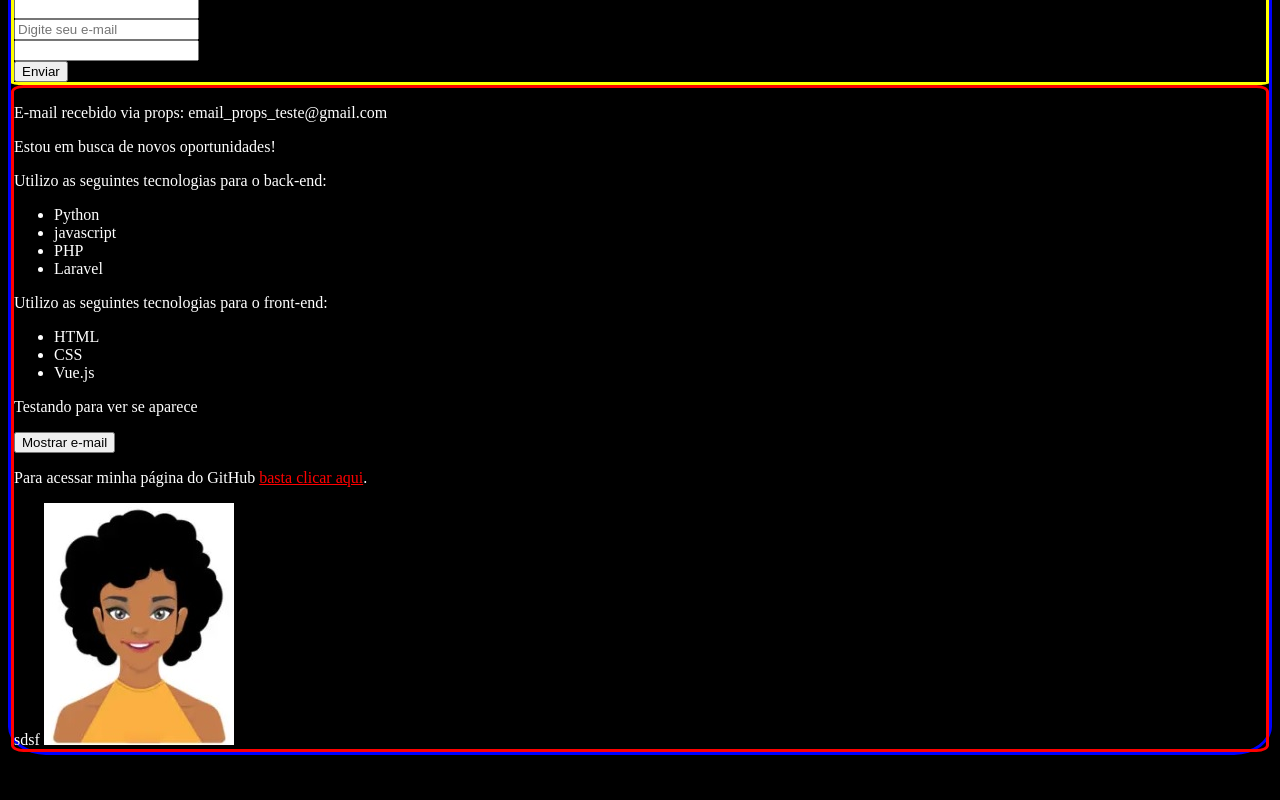
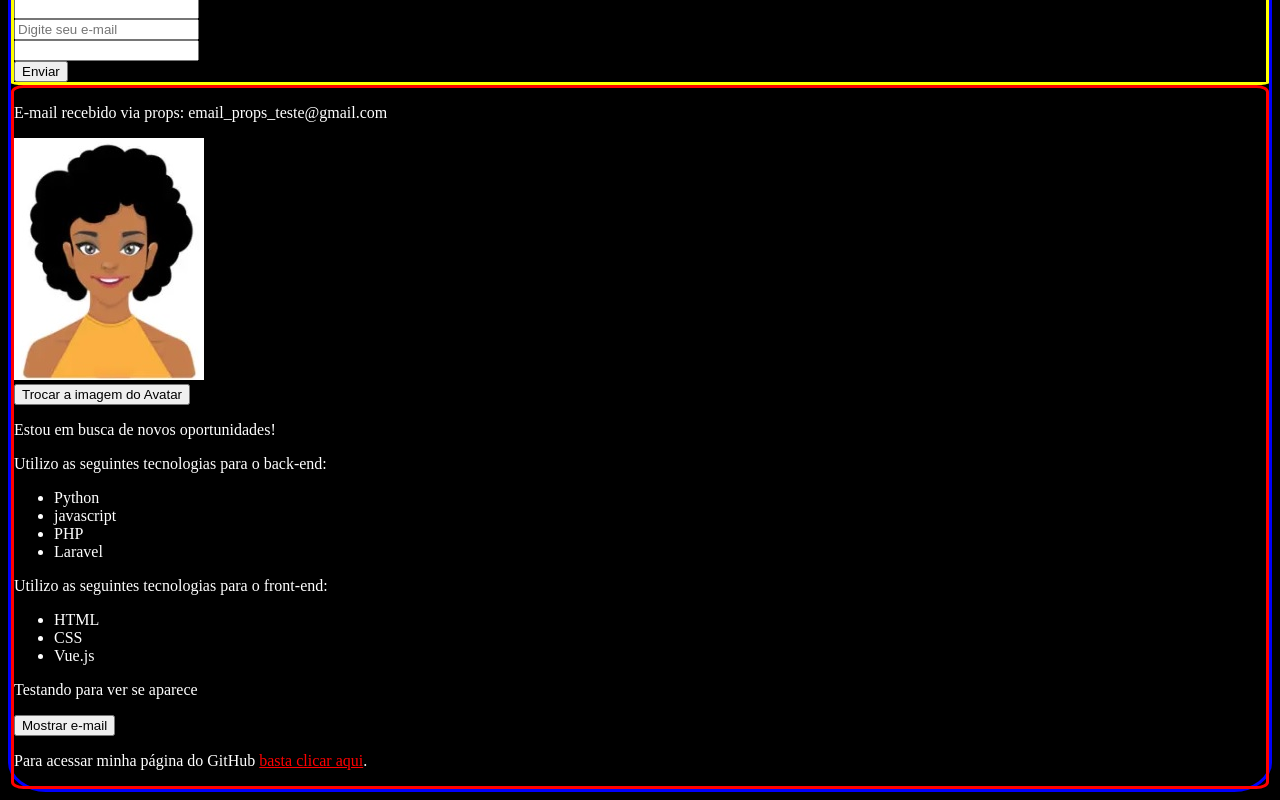
Before and after one commit to IsabelBoaventura/VueJs, a Vue app in the folder MatheusBasttisti/2_projeto_vue/: page / in a window 1280 px wide. Shown: the part 1105-1905 px from the top of the page. Before the commit the page ends 1868 px from the top, so only its background shows below. Built offline with nearby package versions, Linux system fonts and the light colour scheme.

Commit message:
Finalizando aula 18

```diff
--- a/MatheusBasttisti/2_projeto_vue/src/components/Info.vue
+++ b/MatheusBasttisti/2_projeto_vue/src/components/Info.vue
@@ -2,6 +2,7 @@
 
     <div style="border: solid 3px red; border-radius: 1%;">
         <p>E-mail recebido via props: {{ email }}</p>
+        <Picture />
         <p v-if="esta_trabalhando">  === Aqui eu recebi o segudno  props <br>Estou trabalhando no momento.</p>
         <p v-else>Estou em busca de novos oportunidades! </p>
         <p>Utilizo as seguintes tecnologias para o back-end:</p>
@@ -22,9 +23,9 @@
 
 
         <p>Para acessar minha página do GitHub <a v-bind:href="meu_link" target="_blank"> basta clicar aqui</a>. </p>
-sdsf
 
-        <Picture />
+
+
     </div>
 </template>
 
--- /dev/null
+++ b/MatheusBasttisti/2_projeto_vue/src/components/MudarImagem.vue
@@ -0,0 +1,14 @@
+<template>
+    <div>
+        <button @click="$emit('nomeEmit')" > Trocar a imagem do Avatar </button>
+
+    </div>
+</template>
+
+<script>
+export default {
+    name: "MudarImagem",
+    emits: ['nomeEmit']
+
+}
+</script>
--- a/MatheusBasttisti/2_projeto_vue/src/components/Picture.vue
+++ b/MatheusBasttisti/2_projeto_vue/src/components/Picture.vue
@@ -1,17 +1,32 @@
 <template>
-    <img :src="avatar" :alt="descricao">
+    <div>
+        <img :src="avatar" :alt="descricao">
+        <MudarImagem  @nome-emit="acaoDoEmit" />
+    </div>
+
 </template>
 
-<script lang="ts">
+<script>
+
+    import MudarImagem from './MudarImagem.vue'
 
     export default{
         name: "Picture",
+        components: {
+            MudarImagem
+        },
         data(){
             return {
                 avatar: "/img/ela_01.jpg",
                 descricao: "Avatar de teste "
             }
+        },
+
+        methods: {
+            acaoDoEmit(){
+                console.log( 'Clicou, vou mudar de imagem  ');
+                this.avatar = 'img/ela_02.jpg'
+            }
         }
-
     }
 </script>
```
Also changed, not shown: 1 other file (tests, documents, lock files or other folders).
